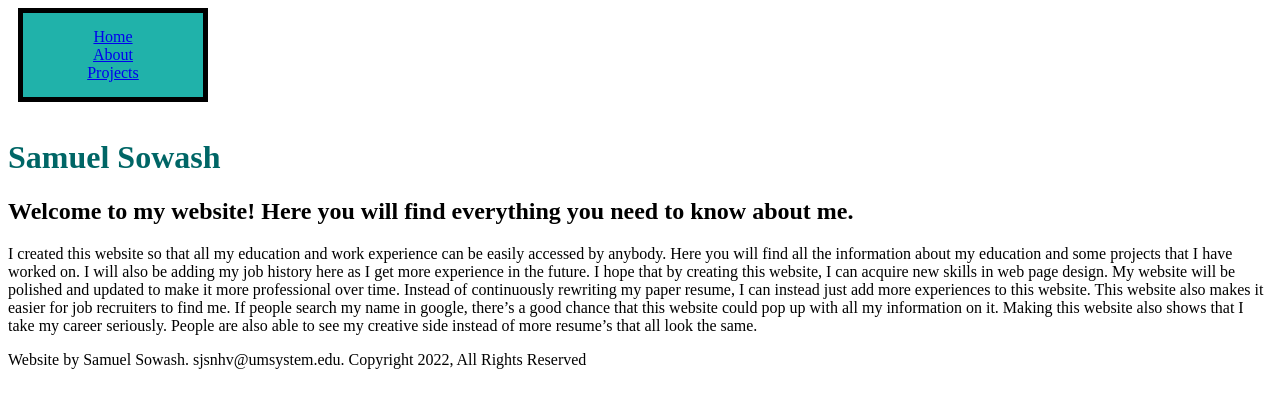
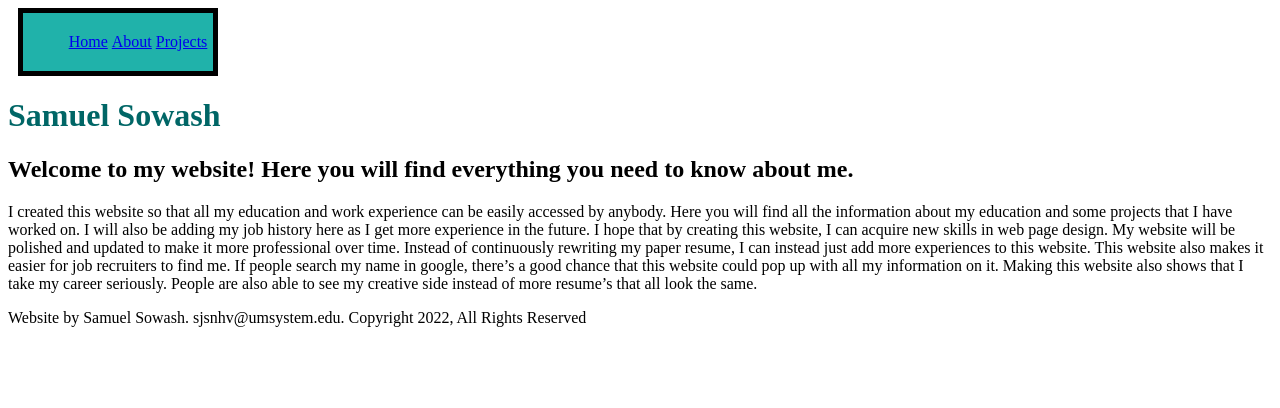
Before and after one commit to ssowash/ssowash.github.io, a plain HTML site: page islt_7310/index.html in a window 1280 px wide. Drawn offline with Linux system fonts and the light colour scheme.

Commit message:
Add files via upload

```diff
--- a/islt_7310/nav.css
+++ b/islt_7310/nav.css
@@ -1,11 +1,13 @@
 .navbar {
-    display: inline-block;
     border: 5px solid black;
     width: 150px;
     list-style-type: none;
-    padding: 15px 15px 15px 15px;
     margin-top: 0;
     margin-left: 10px;
     text-align: center;
     background-color: lightseagreen;
     }
+.navbar > li {
+    display: inline-block;
+    padding: 20px 0px 20px 0px;
+    }
```
